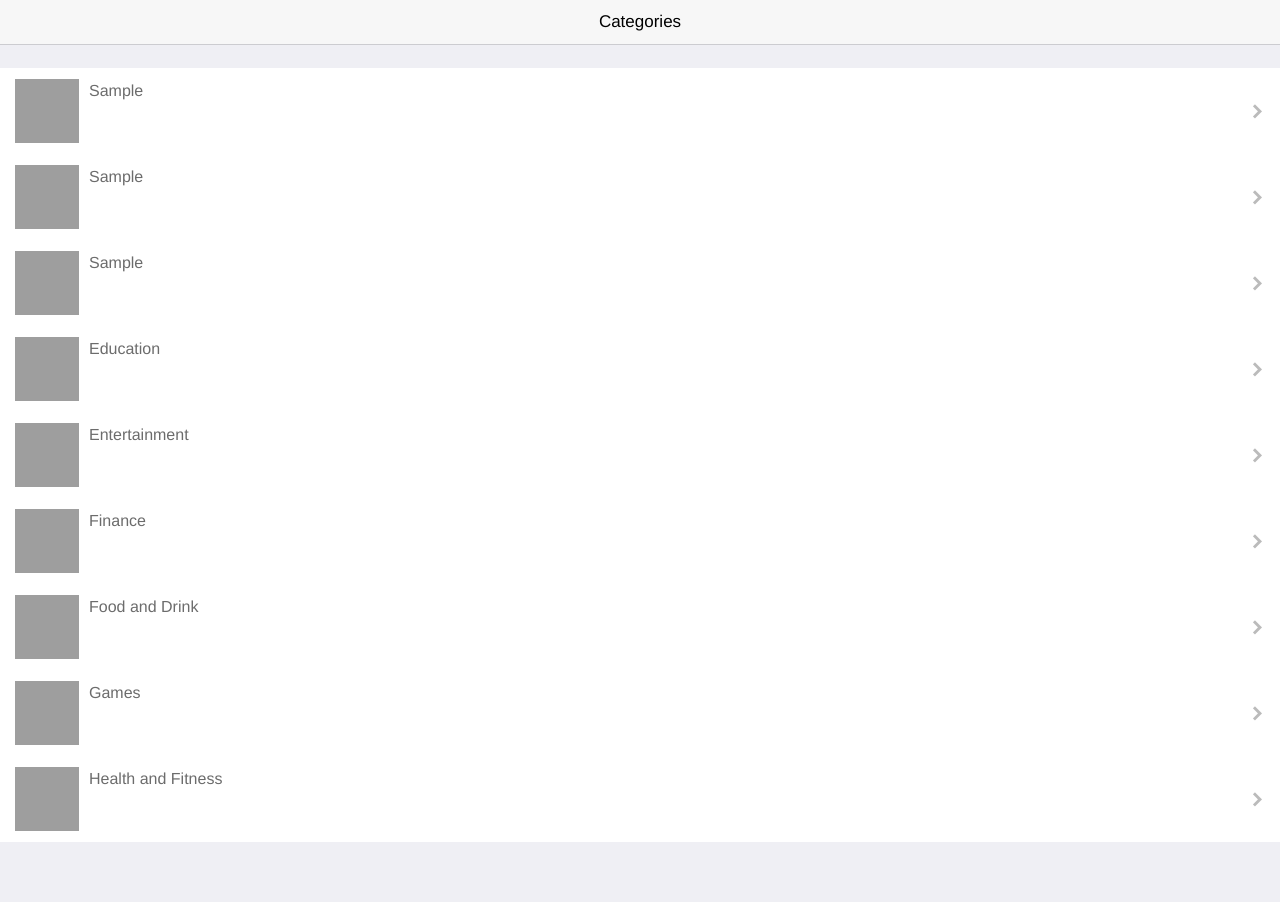
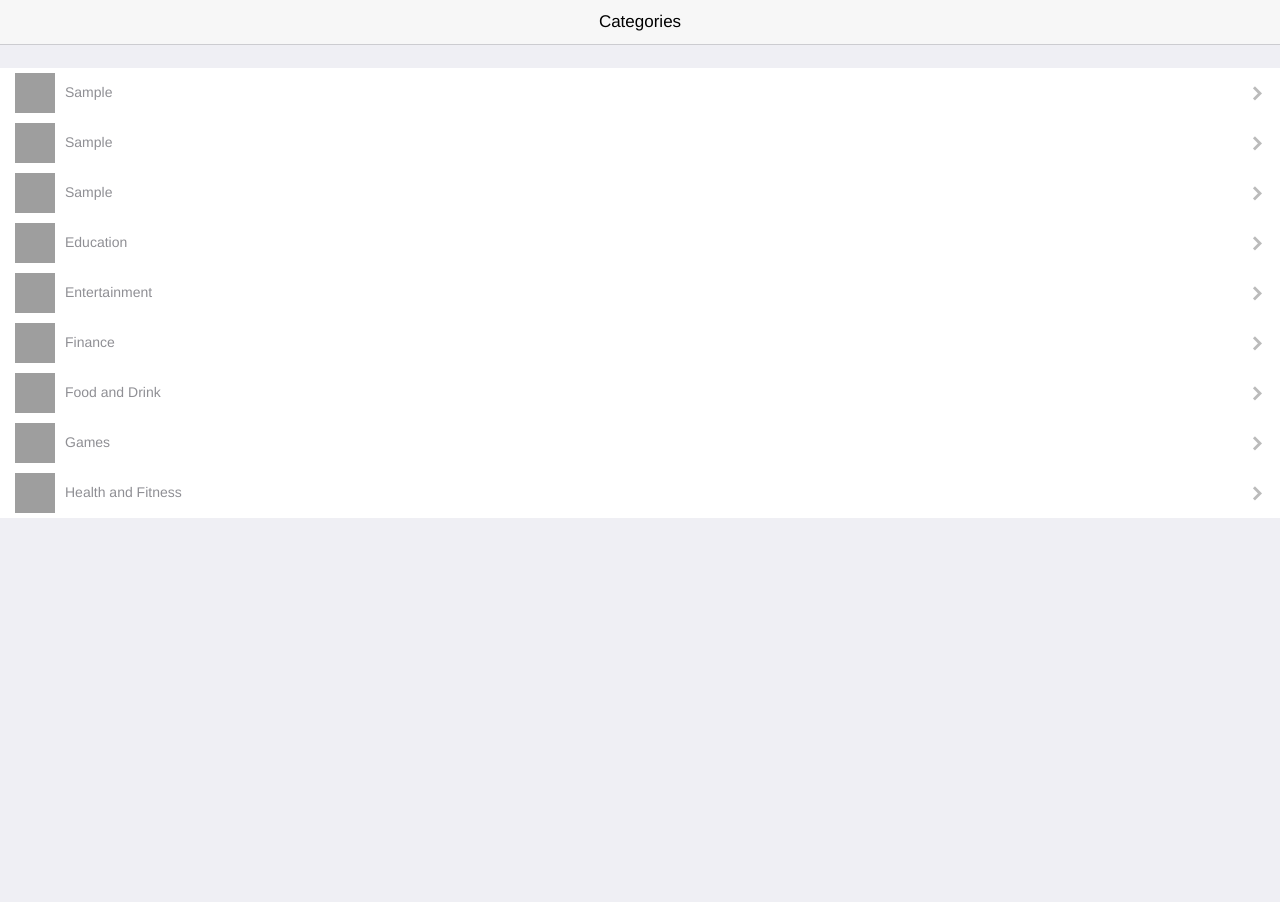
Before and after one commit to erik-ochoa/AppStore, a Flask app: template templates/index.html in a window 1280 px wide. Run offline with Flask 2, Linux system fonts and the light colour scheme; the template is opened without the code that fills it: most values are stand-ins (such as "Sample title", 1, 10 or a date in 2020); some libraries are stand-ins or nearby versions; grey boxes are pictures that could not be loaded.

Commit message:
fixed categories page
resize everything

```diff
--- a/static/css/app.css
+++ b/static/css/app.css
@@ -10,3 +10,8 @@
 .table-view-cell .icon {
   color: #007aff;
 }
+
+.icon_size {
+    width: 40px;
+    height: 40px;
+}
--- a/templates/index.html
+++ b/templates/index.html
@@ -16,21 +16,6 @@
 
       <script src="https://ajax.googleapis.com/ajax/libs/jquery/3.1.1/jquery.min.js"></script>
 
-    <!-- Progress Bar Animation -->
-    <style>
-    @keyframes width {
-           0%, 100% {
-           transition-timing-function: cubic-bezier(1, 0, 0.65, 0.85);
-      }
-      0% {
-           width: 10%;
-      }
-       100% {
-          width: 20%;
-      }
-    }
-    </style>
-
       <script>
         $(document).ready(function () {
 
@@ -46,7 +31,15 @@
         });
       </script>
 
-
+      <style>
+          .category_size {
+              padding-top: 8px !important;
+              padding-bottom: 8px !important;
+          }
+          .name_position {
+              padding-top: 0.5em;
+          }
+      </style>
   </head>
   <body>
 
@@ -76,84 +69,77 @@
     <form method="POST" action="/applist/">
     <br>
     <ul class="table-view">
-      <li class="table-view-cell media">
+      <li class="table-view-cell media category_size">
         <a class="navigate-right" href="applist.html" data-transition="slide-in">
-          <img class="media-object pull-left" src="{{i0}}" style="width: 64px; height: 64px" alt="Book icon">
+          <img class="media-object pull-left icon_size" src="{{i0}}" alt="Book icon">
           <div class="media-body" onClick="location='/applist/'">
+            <p class="name_position">
                 {{c0}}
-            <p></p>
+            </p>
           </div>
         </a>
       </li>
-      <li class="table-view-cell media">
+      <li class="table-view-cell media category_size">
         <a class="navigate-right" href="applist.html" data-transition="slide-in">
-          <img class="media-object pull-left" src="{{i1}}" style="width: 64px; height: 64px">
+          <img class="media-object pull-left icon_size" src="{{i1}}">
           <div class="media-body">
-            {{c1}}
-            <p></p>
+            <p class="name_position">{{c1}}</p>
           </div>
         </a>
       </li>
-      <li class="table-view-cell media">
+      <li class="table-view-cell media category_size">
         <a class="navigate-right" href="choose-theater.html" data-transition="slide-in">
-          <img class="media-object pull-left" src="{{i2}}" style="width: 64px; height: 64px">
+          <img class="media-object pull-left icon_size" src="{{i2}}">
           <div class="media-body">
-            {{c2}}
-            <p></p>
+            <p class="name_position">{{c2}}</p>
           </div>
         </a>
       </li>
-      <li class="table-view-cell media">
+      <li class="table-view-cell media category_size">
         <a class="navigate-right" href="choose-theater.html" data-transition="slide-in">
-          <img class="media-object pull-left" src="https://cdn0.iconfinder.com/data/icons/education-flat-7/128/27_Math-128.png" style="width: 64px; height: 64px">
+          <img class="media-object pull-left icon_size" src="https://cdn0.iconfinder.com/data/icons/education-flat-7/128/27_Math-128.png">
           <div class="media-body">
-            Education
-            <p></p>
+            <p class="name_position">Education</p>
           </div>
         </a>
       </li>
-      <li class="table-view-cell media">
+      <li class="table-view-cell media category_size">
         <a class="navigate-right" href="choose-theater.html" data-transition="slide-in">
-          <img class="media-object pull-left" src="https://cdn3.iconfinder.com/data/icons/social-7/500/Youtube_play_social_video-128.png" style="width: 64px; height: 64px">
+          <img class="media-object pull-left icon_size" src="https://cdn3.iconfinder.com/data/icons/social-7/500/Youtube_play_social_video-128.png">
           <div class="media-body">
-            Entertainment
-            <p></p>
+            <p class="name_position">Entertainment</p>
           </div>
         </a>
       </li>
-      <li class="table-view-cell media">
+      <li class="table-view-cell media category_size">
         <a class="navigate-right" href="choose-theater.html" data-transition="slide-in">
-          <img class="media-object pull-left" src="https://cdn3.iconfinder.com/data/icons/popular-services-1/512/paypal-128.png" style="width: 64px; height: 64px">
+          <img class="media-object pull-left icon_size" src="https://cdn3.iconfinder.com/data/icons/popular-services-1/512/paypal-128.png">
           <div class="media-body">
-            Finance
-            <p></p>
+            <p class="name_position">Finance</p>
           </div>
         </a>
       </li>
-      <li class="table-view-cell media">
+      <li class="table-view-cell media category_size">
         <a class="navigate-right" href="choose-theater.html" data-transition="slide-in">
-          <img class="media-object pull-left" src="https://cdn4.iconfinder.com/data/icons/pictype-free-vector-icons/16/coffee-128.png" style="width: 64px; height: 64px">
+          <img class="media-object pull-left icon_size" src="https://cdn4.iconfinder.com/data/icons/pictype-free-vector-icons/16/coffee-128.png">
           <div class="media-body">
-            Food and Drink
-            <p></p>
+            <p class="name_position">Food and Drink</p>
           </div>
         </a>
       </li>
-      <li class="table-view-cell media">
+      <li class="table-view-cell media category_size">
         <a class="navigate-right" href="choose-theater.html" data-transition="slide-in">
-          <img class="media-object pull-left" src="https://cdn0.iconfinder.com/data/icons/social-flat-rounded-rects/512/steam-128.png" style="width: 64px; height: 64px">
+          <img class="media-object pull-left icon_size" src="https://cdn0.iconfinder.com/data/icons/social-flat-rounded-rects/512/steam-128.png">
           <div class="media-body">
-            Games
-            <p></p>
+            <p class="name_position">Games</p>
           </div>
         </a>
       </li>
-      <li class="table-view-cell media">
+      <li class="table-view-cell media category_size">
         <a class="navigate-right" href="choose-theater.html" data-transition="slide-in">
-          <img class="media-object pull-left" src="https://cdn3.iconfinder.com/data/icons/fitness-24/512/5-128.png" style="width: 64px; height: 64px">
+          <img class="media-object pull-left icon_size" src="https://cdn3.iconfinder.com/data/icons/fitness-24/512/5-128.png">
           <div class="media-body">
-            Health and Fitness
-            <p></p>
+            <p class="name_position">Health and Fitness</p>
           </div>
         </a>
       </li>
```
Also changed, not shown: app.py (+6 -11 lines). Lines whose indentation alone changed are shown as unchanged.
